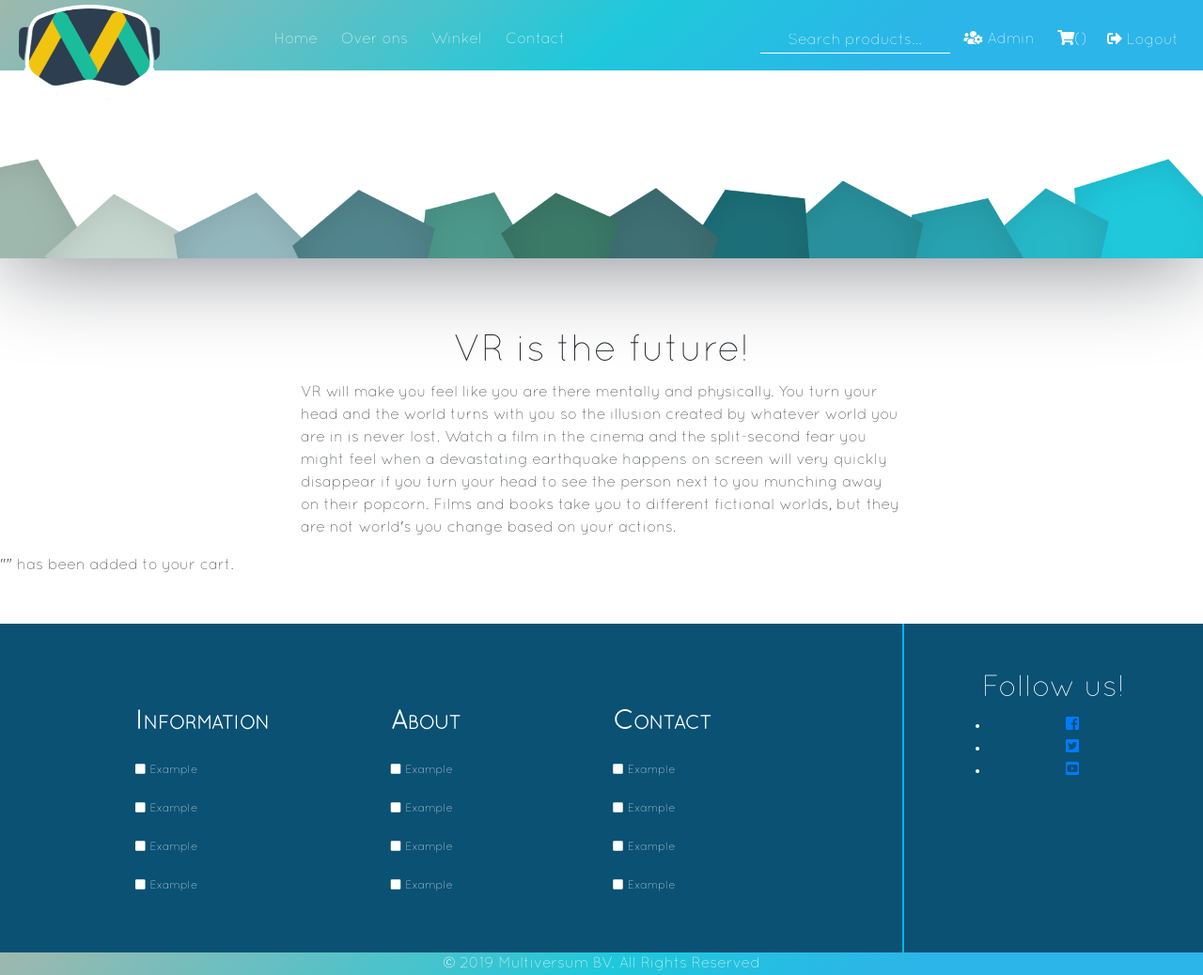
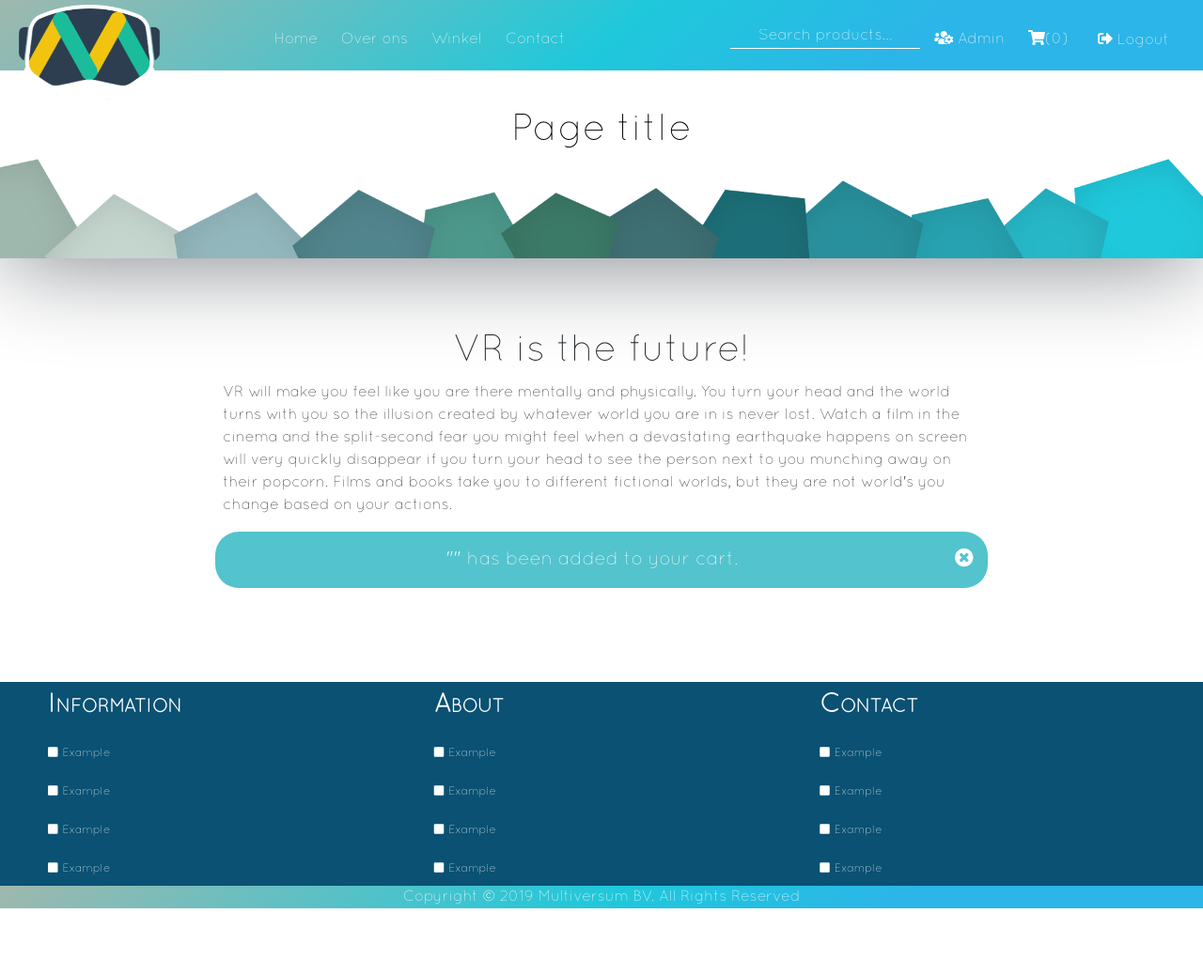
Before and after one commit to saifrashed/multiversum, a PHP site: page /shop.php?add_to_cart= in a window 1280 px wide. Shown: the whole page at 94% size. After the commit the page ends 967 px from the top, so only its background shows below. Run offline with PHP 8.4, Linux system fonts and the light colour scheme; the visitor is signed in with stand-in values (Sample User, id 1); data that the repository does not hold is empty.

Commit message:
responsive styling & feature improvements

```diff
--- a/admin.php
+++ b/admin.php
@@ -33,13 +33,13 @@ $admin->getPriceAverage();
         <div class="col-xs-4 col-md-4 statistics-col">
             <div class="statistics-container">
                 <h2>Average prices</h2>
-                <span class="statistics-result"><?php echo $admin->getPriceAverage(); ?></span>
+                <span class="statistics-result statistics-price"><?php echo $admin->getPriceAverage(); ?></span>
             </div>
         </div>
     </div>
 
     <div class="row center-xs">
-        <div class="col-xs-12 col-md-8">
+        <div class="col-xs-12 col-md-4">
             <canvas id="myChart"></canvas>
         </div>
     </div>
@@ -47,7 +47,7 @@ $admin->getPriceAverage();
 
 <div class="container-fluid admin-table">
     <div class="row center-xs">
-        <div class="admin-table col-xs-12 col-md-8">
+        <div class="admin-table col-xs-12 col-md-10">
             <h2>Product list</h2>
 
             <?php
--- a/classes/products.php
+++ b/classes/products.php
@@ -15,7 +15,7 @@ include 'handler.php';
  * @version  1
  * @access   public
  */
-class Product extends Handler{
+class Product extends Handler {
 
     /**
      * Displays a complete archive of products
@@ -45,12 +45,12 @@ class Product extends Handler{
 
         $html .= $this->displayCategories();
 
-        $html .= '<div class="product-list col-8">';
+        $html .= '<div class="product-list col-xs-10 col-md-8">';
 
         while ($row = $result->fetch()) {
-            $html .= '<li class="product-item col-4">';
+            $html .= '<li class="product-item col-xs-12 col-md-3">';
             $html .= '<img src="./assets/product_images/' . $row['product_id'] . '.jpeg">';
-            $html .= '<span class="product-title"><a href="single?title=winkel&id=' . $row['product_id'] . '">' . $row['product_name'] . '</a></span>';
+            $html .= '<span class="product-title"><a href="single?id=' . $row['product_id'] . '">' . $row['product_name'] . '</a></span>';
             $html .= '<div class="product-footer"><form action="includes/add_to_cart.php" method="GET"><input type="text" name="product_id" value="' . $row['product_id'] . '" style="display: none;" ><button type="submit" class="add_to_cart_btn"><i class="fas fa-cart-plus"></i></button></form>' . '€' . $row['product_price'] . "</div>";
             $html .= '</li>';
         }
@@ -64,19 +64,22 @@ class Product extends Handler{
         return $html;
     }
 
+    /**s
+     * product list for highlighted products
+     *
+     * @return string
+     */
     public function displayHighlighted() {
         $result = $this->readsData('SELECT * FROM products WHERE highlighted=1');
 
+        $html = '';
 
-        $html = '<h2 style="text-align: center"> Highlighted products </h2>';
-
-
-        $html .= '<div class="product-list  col-8">';
+        $html .= '<div class="product-list col-xs-10 col-md-8">';
 
         while ($row = $result->fetch()) {
-            $html .= '<li class="product-item col-4">';
+            $html .= '<li class="product-item col-xs-12 col-md-3">';
             $html .= '<img src="./assets/product_images/' . $row['product_id'] . '.jpeg">';
-            $html .= '<span class="product-title"><a href="single?title=winkel&id=' . $row['product_id'] . '">' . $row['product_name'] . '</a></span>';
+            $html .= '<span class="product-title"><a href="single?id=' . $row['product_id'] . '">' . $row['product_name'] . '</a></span>';
             $html .= '<div class="product-footer"><form action="includes/add_to_cart.php" method="GET"><input type="text" name="product_id" value="' . $row['product_id'] . '" style="display: none;" ><button type="submit" class="add_to_cart_btn"><i class="fas fa-cart-plus"></i></button></form>' . '€' . $row['product_price'] . "</div>";
             $html .= '</li>';
         }
@@ -86,13 +89,18 @@ class Product extends Handler{
         return $html;
     }
 
+    /**
+     * returns category links
+     *
+     * @return string
+     */
     public function displayCategories() {
         $result = $this->readsData('SELECT * FROM product_cat;');
         $html   = '';
 
-        $html .= '<div class="cat-bar col-8">';
+        $html .= '<div class="cat-bar col-xs-12 col-md-8">';
         while ($row = $result->fetch()) {
-            $html .= "<a href='?title=" . $row['cat_name'] . "&category=" . $row['id'] . "'>" . $row['cat_name'] . "</a>";
+            $html .= "<a href='?category=" . $row['id'] . "'>" . $row['cat_name'] . "</a>";
         }
         $html .= '</div>';
 
@@ -109,7 +117,7 @@ class Product extends Handler{
     public function displayPagination($amountPages, $category) {
         $html = '';
 
-        $html .= '<ul class="pagination">';
+        $html .= '<ul class="pagination col-xs-12 col-md-12">';
 
         for ($ndx = 0; $ndx < $amountPages; $ndx++) {
             $html .= '<li class="page-item"><a class="page-link" href="?productPage=' . $ndx . '&category=' . $category . '">' . $ndx . '</a></li>';
@@ -121,6 +129,12 @@ class Product extends Handler{
     }
 
 
+    /**
+     * queries user input for a search
+     *
+     * @param $query
+     * @return string
+     */
     public function searchResults($query) {
 
         if (strlen($query) < 2) {
@@ -133,29 +147,42 @@ class Product extends Handler{
 
         if ($result->rowCount() > 0) {
 
-            $html .= '<div class="product-list col-8">';
+            $html .= '<div class="product-list col-xs-10 col-md-8">';
 
             while ($row = $result->fetch()) {
-                $html .= '<li class="product-item col-4">';
+                $html .= '<li class="product-item col-xs-12 col-md-3">';
                 $html .= '<img src="./assets/product_images/' . $row['product_id'] . '.jpeg">';
-                $html .= '<span class="product-title"><a href="single?title=winkel&id=' . $row['product_id'] . '">' . $row['product_name'] . '</a></span>';
+                $html .= '<span class="product-title"><a href="single?id=' . $row['product_id'] . '">' . $row['product_name'] . '</a></span>';
                 $html .= '<div class="product-footer"><a href="###" class="add_to_cart_btn"><i class="fas fa-cart-plus"></i></a>' . '€' . $row['product_price'] . "</div>";
                 $html .= '</li>';
             }
 
             $html .= '</div>';
         } else {
-            $html = 'No results for ' . $query . ' found';
+            $html = 'No results for "' . $query . '" found';
         }
         return $html;
     }
 
+
+    /**
+     * Returns cart html
+     *
+     * @return string
+     */
     public function displayCart() {
-        $cart          = json_decode($_COOKIE['cart'], true);
-        $formattedCart = implode(', ', $cart);
-        $result        = $this->readsData('SELECT product_name, product_price FROM products WHERE product_id IN (' . $formattedCart . ')');
 
         $html = '';
+
+        if (isset($_COOKIE['cart'])) {
+            $cart          = json_decode($_COOKIE['cart'], true);
+            $formattedCart = implode(', ', $cart);
+            $result        = $this->readsData('SELECT product_name, product_price FROM products WHERE product_id IN (' . $formattedCart . ')');
+        } else {
+            $html .= 'It seems there is nothing in your cart, why not take a look in the <a href="shop.php">shop</a>';
+            return $html;
+        }
+
         $html .= '<table class="table">';
 
         $html .= '<tr>';
@@ -170,22 +197,31 @@ class Product extends Handler{
 
             $html .= '<tr>';
 
-            $html .= '<td>'. $row['product_name'] .'</td>';
-            $html .= '<td>&euro;'. $row['product_price'] .'</td>';
+            $html .= '<td>' . $row['product_name'] . '</td>';
+            $html .= '<td>&euro;' . $row['product_price'] . '</td>';
             $html .= '<td><input type="number" value="0" min="0" style="width: 50px;"></td>';
-
+            $html .= '<td><button class="btn btn-danger" style="width:50px;"><i class="fas fa-times-circle"></i></button></td>';
 
 
             $html .= '</tr>';
+        }
 
+        $html .= '<tr>';
+        $html .= '<td colspan="3"></td>';
+        $html .= '<td><button class="btn btn-primary" style="width:50px;"><i class="fas fa-save"></i></button></td>';
+        $html .= '</tr>';
 
-        }
 
         $html .= '</table>';
 
         return $html;
     }
 
+    /**
+     * Returns product amount
+     *
+     * @return int
+     */
     public function getCartAmount() {
         $cart          = json_decode($_COOKIE['cart'], true);
         $formattedCart = implode(', ', $cart);
--- a/css/main.css
+++ b/css/main.css
@@ -77,18 +77,18 @@ header .header-menu img {
     height: auto;
 }
 
-.header-menu form {
+header .header-menu form {
     display: inline-block;
 }
 
-.header-menu form button {
+header .header-menu button.logout-btn {
     color: white;
     background: none;
     outline: none;
     border: 0;
 }
 
-.header-menu form input[type="text"] {
+header .header-menu form input[type="text"] {
     background: none;
     border: 0;
     outline: 0;
@@ -98,10 +98,40 @@ header .header-menu img {
 
 }
 
-.header-menu form input[type="text"]::placeholder {
+header .header-menu form input[type="text"]::placeholder {
    color: #fff;
 }
 
+/* Mobile bar */
+
+header .mobile-bar {
+    display: none;
+    float: left;
+    position: fixed;
+    top:0;
+    left:0;
+    right:0;
+    height: 75px;
+    padding: 0px 25px;
+    background: linear-gradient(141deg, #9fb8ad 0%, #1fc8db 51%, #2cb5e8 75%);
+    z-index: 100000;
+}
+
+header .mobile-bar ul {
+    height: 100%;
+    line-height: 75px;
+}
+
+header .mobile-bar ul li {
+    display: inline-block;
+    padding: 0px 10px;
+    list-style-type: none;
+}
+
+header .mobile-bar ul li a {
+    color: white;
+    font-size: 2.5em;
+}
 
 /* slider */
 
@@ -172,7 +202,6 @@ Products archive
     margin: 25px 5px;
     text-align: center;
     border: 1px solid #2cb5e8;
-    width: 31.7%;
     min-height: 300px;
     border-radius: 25px;
 }
@@ -233,6 +262,23 @@ Products archive
 
 .shop_summary h1 {
     text-align: center;
+}
+
+.message {
+    padding: 15px;
+    background-color: #53c3ce;
+    color: #fff;
+    font-size:1.25em;
+    border-radius: 25px;
+}
+
+.message a {
+    float:right;
+    color: #fff;
+}
+
+.message a:hover {
+    cursor: pointer;
 }
 
 /**
@@ -409,9 +455,11 @@ Admin page
     font-weight: bold;
 }
 
-.admin-statistics .statistics-col .statistics-container .statistics-result::before {
+.admin-statistics .statistics-col .statistics-container .statistics-price::before {
     content:'€';
 }
+
+
 
 /**
 
@@ -434,27 +482,11 @@ footer span.footer-copyright {
 }
 
 .footer-top-container {
-    position: relative;
-    height: 350px;
+    background: #0a5173;
 }
 
 .footer-list {
-    float: left;
-    width: 75%;
-    height: 100%;
     background: #0a5173;
-    padding: 50px 125px;
-}
-
-.footer-list .column {
-    background: #0a5173;
-    float: left;
-    padding: 30px 0 0 35px;
-    width: 33.333%;
-}
-
-.footer-list .column:first-child {
-    padding: 30px 0 0 0;
 }
 
 .footer-list h2 {
--- a/footer.php
+++ b/footer.php
@@ -10,9 +10,9 @@
 
 <footer>
 
-    <div class="footer-top-container">
-    <div class="footer-list">
-        <div class="column">
+    <div class="footer-top-container container-fluid">
+        <div class="row">
+            <div class="footer-list col-xs-12 col-md-4">
                 <h2>Information</h2>
                 <ul>
                     <li><a href="#">Example</a></li>
@@ -21,7 +21,7 @@
                     <li><a href="#">Example</a></li>
                 </ul>
             </div>
-        <div class="column">
+            <div class="footer-list col-xs-12 col-md-4">
                 <h2>About</h2>
                 <ul>
                     <li><a href="#">Example</a></li>
@@ -30,7 +30,7 @@
                     <li><a href="#">Example</a></li>
                 </ul>
             </div>
-        <div class="column">
+            <div class="footer-list col-xs-12 col-md-4">
                 <h2>Contact</h2>
                 <ul>
                     <li><a href="#'">Example</a></li>
@@ -41,22 +41,12 @@
             </div>
         </div>
 
-    <div class="footer-details">
-        <h2>Follow us!</h2>
-        <ul class="social">
-            <li><a href="#"><i class="fab fa-facebook-square"></i></a></li>
-            <li><a href="#"><i class="fab fa-twitter-square"></i></a></li>
-            <li><a href="#"><i class="fab fa-youtube-square"></i></a></li>
-        </ul>
-    </div>
     </div>
 
-    <span class="footer-copyright">© 2019 Multiversum BV. All Rights Reserved</span>
+    <span class="footer-copyright">Copyright © 2019 Multiversum BV. All Rights Reserved</span>
 </footer>
 
 <!-- Scripts -->
-
-<!-- Compiled and minified JavaScript -->
 <script src="http://code.jquery.com/jquery-3.3.1.min.js" integrity="sha256-FgpCb/KJQlLNfOu91ta32o/NMZxltwRo8QtmkMRdAu8="
         crossorigin="anonymous"></script>
 <script src="./js/main.js"></script>
--- a/header.php
+++ b/header.php
@@ -7,6 +7,36 @@
  */
 
 session_start();
+
+
+switch ($_SERVER['PHP_SELF']) {
+    case '/projecten/multiversum/home.php':
+        $title = 'Home';
+        break;
+    case '/projecten/multiversum/about.php':
+        $title = 'About';
+        break;
+    case '/projecten/multiversum/shop.php':
+        $title = 'Shop';
+        break;
+    case '/projecten/multiversum/contact.php':
+        $title = 'Contact';
+        break;
+    case '/projecten/multiversum/account.php':
+        $title = 'Account';
+        break;
+    case '/projecten/multiversum/cart.php':
+        $title = 'Cart';
+        break;
+    case '/projecten/multiversum/search.php':
+        $title = 'Search';
+        break;
+    case '/projecten/multiversum/admin.php':
+        $title = 'Admin';
+        break;
+    default:
+        $title = 'Page title';
+}
 
 ?>
 
@@ -29,6 +59,8 @@ session_start();
 <body>
 
 <header class="header">
+
+    <!-- Desktop menu -->
     <div class="header-menu row">
         <div class="col-2">
             <a href="home.php">
@@ -37,10 +69,10 @@ session_start();
         </div>
         <nav class="col-5">
             <ul>
-                <li><a href="home.php?title=Home">Home</a></li>
-                <li><a href="about.php?title=Over ons">Over ons</a></li>
-                <li><a href="shop.php?title=Winkel">Winkel</a></li>
-                <li><a href="contact.php?title=Contact">Contact</a></li>
+                <li><a href="home.php">Home</a></li>
+                <li><a href="about.php">Over ons</a></li>
+                <li><a href="shop.php">Winkel</a></li>
+                <li><a href="contact.php">Contact</a></li>
             </ul>
         </nav>
 
@@ -52,35 +84,48 @@ session_start();
             </form>
 
             <?php if ($_SESSION['admin']) { ?>
-
-                <form action="admin.php" method="GET">
-                    <li><a href="admin.php?title=Administration page">
+                <li>
+                    <a href="admin.php">
                         <i style="padding-right:5px;" class="fas fa-users-cog"></i>Admin
                     </a>
                 </li>
-                </form>
-
             <?php } ?>
 
-            <form action="includes/logout.php">
-                <li><a href="cart.php?title=Cart"><i
-                                class="fas fa-shopping-cart"></i>(<?php //echo $products->getCartAmount(); ?>)</a></li>
+            <li><a href="cart.php"><i
+                            class="fas fa-shopping-cart"></i>(0)</a></li>
 
             <?php if (!isset($_SESSION['fname']) && !isset($_SESSION['lname'])) { ?>
-                    <li><a href="account.php?title=Account">
+                <li><a href="account.php">
                         <i style="padding-right:5px;" class="fas fa-user"></i>Account
                     </a>
                 </li>
             <?php } else { ?>
+                <li>
+                    <button type="submit" class="logout-btn">
+                        <i style="padding-right:5px;" class="fas fa-sign-out-alt"></i>Logout
+                    </button>
+                </li>
+            <?php } ?>
 
-                    <button type="submit"><i style="padding-right:5px;" class="fas fa-sign-out-alt"></i>Logout</button>
-
-                <?php } ?>
-            </form>
         </nav>
     </div>
+
+    <div class="mobile-bar">
+
+        <ul style="float: left;">
+            <li><a href="#"><i class="fas fa-bars"></i></a></li>
+        </ul>
+
+        <ul style="float: right;">
+            <li><a href="cart.php"><i class="fas fa-shopping-cart"></i>(0)</a></li>
+            <li><a href="account.php"><i style="padding-right:5px;" class="fas fa-user"></i></a></li>
+        </ul>
+
+    </div>
+
+
 </header>
 
 <section class="slider">
-    <h1 class="slider-title"><?php echo $_GET['title'] ?></h1>
+    <h1 class="slider-title"><?php echo $title ?></h1>
 </section>
--- a/includes/login.php
+++ b/includes/login.php
@@ -38,6 +38,5 @@ function cleanse($data) {
 /**
  * Form validation
  */
-echo $user->loginUser($email, $password);
 
-//echo "<script> location.href='../account.php?title=Account&status=" . $status . "'; </script>";
+$user->loginUser($email, $password);
--- a/includes/logout.php
+++ b/includes/logout.php
@@ -10,5 +10,3 @@ include '../classes/user.php';
 $user = new User;
 
 $user->logoutUser();
-
-echo "<script> location.href='../home.php?title=Home'; </script>";
--- a/includes/registration.php
+++ b/includes/registration.php
@@ -43,9 +43,5 @@ function cleanse($data) {
     return $data;
 }
 
-/**
- * Form validation
- */
-$status = $user->createUser($firstName, $lastName, $password, $email, (int)$gender, $city, $street, $postal);
 
-echo "<script> location.href='../account.php?title=Account&status=" . $status . "'; </script>";
+$user->createUser($firstName, $lastName, $password, $email, (int)$gender, $city, $street, $postal);
--- a/js/main.js
+++ b/js/main.js
@@ -1,3 +1,17 @@
+/**
+ * Hide slider on mobile
+ */
+
+if( /Android|webOS|iPhone|iPad|iPod|BlackBerry|IEMobile|Opera Mini/i.test(navigator.userAgent) ) {
+    $('.header-menu').css('display','none');
+    $('.slider').css('display','none');
+    $('.footer-top-container').css('display','none');
+
+    $('.mobile-bar').css('display', 'block');
+    $('body').css('padding-top','150px');
+
+}
+
 /**
  * Dynamic login screen.
  *
@@ -24,6 +38,17 @@ loginBtn.click(() => {
 
 });
 
+
+/**
+ * Logout confirm
+ */
+$('.logout-btn').click(function() {
+    var logout = confirm("Are you sure to logout?");
+
+    if(logout){
+        location.href = "../multiversum/includes/logout.php";
+    }
+});
 
 /**
  * Graph render admin page.
--- a/shop.php
+++ b/shop.php
@@ -15,31 +15,49 @@ $addToCart = $products->readProduct((int)$_GET['add_to_cart']);
 
 ?>
 
-<div class="shop_summary">
+<div class="container-fluid">
+    <div class="row center-xs">
+        <div class="shop_summary col-xs-12 col-md-8">
             <h1> VR is the future! </h1>
             <p>
-        VR will make you feel like you are there mentally and physically. You turn your head and the world turns with
+                VR will make you feel like you are there mentally and physically. You turn your head and the world turns
+                with
                 you so the illusion created by whatever world you are in is never lost.
-        Watch a film in the cinema and the split-second fear you might feel when a devastating earthquake happens on
-        screen will very quickly disappear if you turn your head to see the person next to you munching away on their
-        popcorn. Films and books take you to different fictional worlds, but they are not world's you change based on
+                Watch a film in the cinema and the split-second fear you might feel when a devastating earthquake
+                happens on
+                screen will very quickly disappear if you turn your head to see the person next to you munching away on
+                their
+                popcorn. Films and books take you to different fictional worlds, but they are not world's you change
+                based on
                 your actions.
             </p>
         </div>
+    </div>
+</div>
 
 <?php
-    if(isset($addToCart)) {
+if (isset($_GET['add_to_cart'])) {
     ?>
-
-        <div class="added_to_cart"><?php echo '"'.$addToCart['product_name']. '" has been added to your cart.' ?></div>
+    <div class="container-fluid">
+        <div class="row center-xs">
+            <div class="message col-xs-12 col-md-8">
+                <div class="added_to_cart"><?php echo '"' . $addToCart['product_name'] . '" has been added to your cart.' ?>
+                    <a href="shop.php"><i class="fas fa-times-circle"></i></a></div>
+            </div>
+        </div>
+    </div>
 
     <?php
 }
 ?>
 
+<div class="container-fluid">
+    <div class="row center-xs">
         <?php
         echo $products->displayProducts(6, $_GET['category']);
         ?>
+    </div>
+</div>
 
 <?php
 
```
Also changed, not shown: cart.php (+9 -3 lines), classes/admin.php (+31 -15 lines), classes/user.php (+7 -6 lines), coming_soon.php (deleted, +0 -20 lines), home.php (+7 -5 lines), includes/add_to_cart.php (+2 -5 lines), search.php (+7 -3 lines), single.php (+5 -10 lines). Lines whose indentation alone changed are shown as unchanged.
